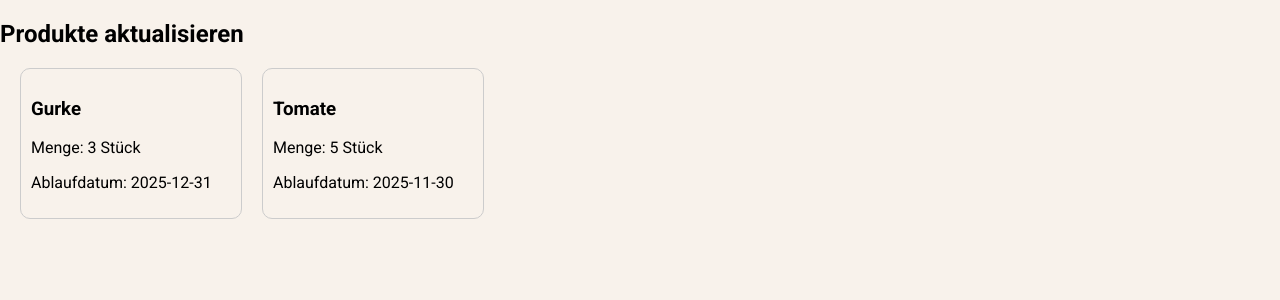
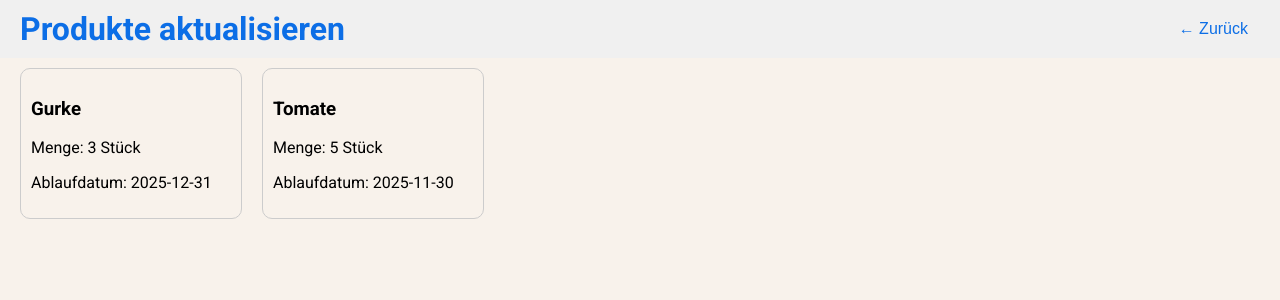
Before and after one commit to Moniii05/SmartFridge, an Angular app in the folder smafri/: page /update-product in a window 1280 px wide. Shown: the top 300 px of the page. Built offline with nearby package versions, Linux system fonts and the light colour scheme.

Commit message:
zurück button hinzugefügt

```diff
--- a/smafri/src/app/product/update-product/update-product.component.css
+++ b/smafri/src/app/product/update-product/update-product.component.css
@@ -127,6 +127,41 @@
     margin-bottom: 10px;
   }
 
+  /* Header-Bereich oben */
+.update-header {
+    display: flex;               /* Flexbox, damit Überschrift, Button nebeneinander liegen */
+    justify-content: space-between; /* Platz zw Überschrift, Button */
+    align-items: center;         /* Vertikal zentriert */
+    padding: 10px 20px;          /* Außenabstand (oben/unten, links/rechts) */
+    background-color: #f0f0f0;   /* Leichter Hintergrund, optional */
+    margin-bottom: 10px;         /* Kleiner Abstand zum Rest der Seite */
+  }
+
+
+  .update-header h2 {
+    margin: 0;                   /* Keine zusätzlichen Abstände */
+    font-size: 2rem;
+    color: #0c6ee6;
+    font-family: 'Roboto', sans-serif;
+  }
+
+  /* Zurück-Button */
+  .back-btn {
+    background: none;
+    border: none;
+    color: #0c6ee6;
+    font-size: 16px;
+    cursor: pointer;
+    padding: 8px 12px;
+    border-radius: 5px;
+  }
+
+  /* Hover-Effekt */
+  .back-btn:hover {
+    background-color: rgba(0, 0, 0, 0.1);
+  }
+
+
  /* .update-form input,
 .update-form select {
   padding: 8px;
--- a/smafri/src/app/product/update-product/update-product.component.html
+++ b/smafri/src/app/product/update-product/update-product.component.html
@@ -1,4 +1,9 @@
-<h2>Produkte aktualisieren</h2>
+<!-- Oberer Header-Bereich mit Überschrift (links) und Zurück-Button (rechts) -->
+<div class="update-header">
+  <h2>Produkte aktualisieren</h2>
+  <button class="back-btn" routerLink="/" title="Zurück">← Zurück</button>
+</div>
+
 <div class="product-container">
     <div class="product-card" *ngFor="let product of products" (click)="editProduct(product)">
         <div class="card-content">
--- a/smafri/src/app/product/update-product/update-product.component.ts
+++ b/smafri/src/app/product/update-product/update-product.component.ts
@@ -3,6 +3,9 @@ import { CommonModule } from '@angular/common';
 import { FormsModule } from '@angular/forms';
 
 import{AfterViewInit, ViewChild, ElementRef} from '@angular/core';
+
+import { RouterLink } from '@angular/router';
+
 
 
 
@@ -17,7 +20,7 @@ interface Product {
 @Component({
   selector: 'app-update-product',
   standalone: true,
-  imports: [CommonModule,FormsModule],
+  imports: [CommonModule,FormsModule,RouterLink],
   templateUrl: './update-product.component.html',
   styleUrls: ['./update-product.component.css']
 })
```
Also changed, not shown: smafri/src/app/app.routes.ts (+3 -4 lines).
